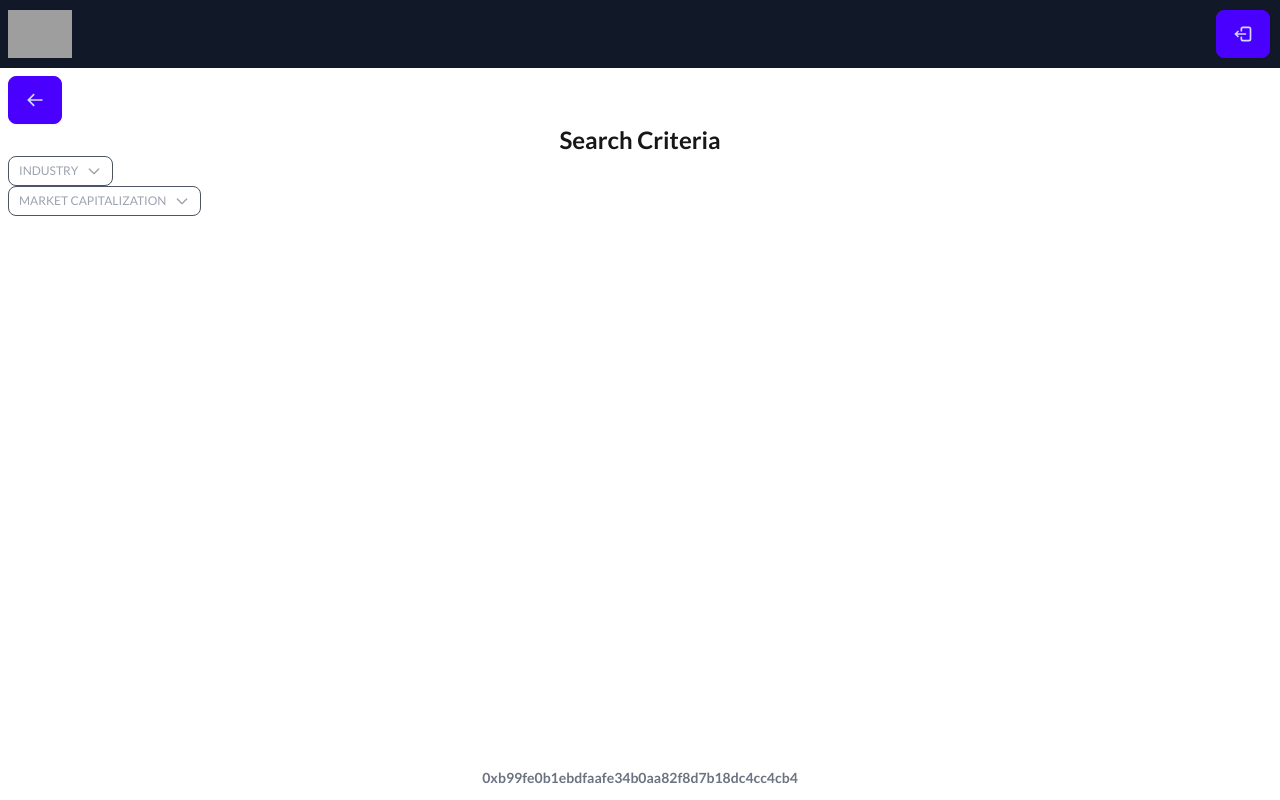
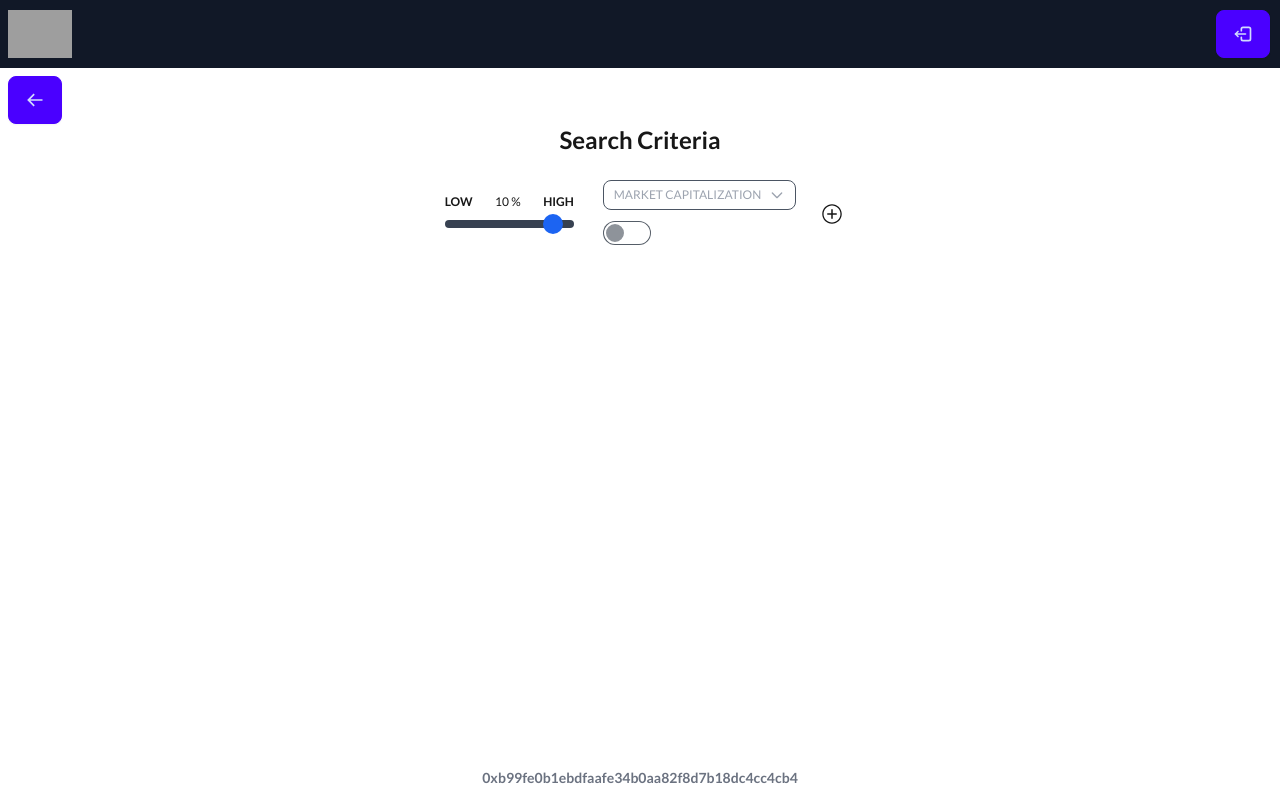
Before and after one commit to georgephilippas-ber/finance-fastapi-sqlmodel, a Next.js app in the folder nexus/: page /members/company/search-criteria in a window 1280 px wide. Built offline with nearby package versions, Linux system fonts and the light colour scheme; grey boxes are pictures that could not be loaded.

Commit message:
Initial commit

```diff
--- a/nexus/src/app/members/company/search-criteria/page.tsx
+++ b/nexus/src/app/members/company/search-criteria/page.tsx
@@ -2,7 +2,7 @@
 
 import Link from "next/link";
 import {BiArrowBack} from "react-icons/bi";
-import {GroupOptions, MetricOptions} from "@/schema/criterion-schema";
+import {Criterion} from "@/schema/criterion-schema";
 
 export default function ()
 {
@@ -14,11 +14,11 @@ export default function ()
                         <BiArrowBack className={"text-xl"}/>
                     </button>
                 </Link>
-                <p className={"text-2xl font-semibold text-center"}>
+                <p className={"text-2xl font-semibold text-center mb-4"}>
                     Search Criteria
                 </p>
-                <GroupOptions onSelect={console.log}/>
-                <MetricOptions onSelect={console.log}/>
+
+                <Criterion className={"mx-auto"}/>
             </div>
         </div>
     );
--- a/nexus/src/schema/criterion-schema.tsx
+++ b/nexus/src/schema/criterion-schema.tsx
@@ -1,5 +1,9 @@
-import {Dropdown} from "flowbite-react";
-import {useState} from "react";
+import {Dropdown, RangeSlider} from "flowbite-react";
+import {useEffect, useState} from "react";
+import {BsBuildingAdd} from "react-icons/bs";
+import {event} from "next/dist/build/output/log";
+import {AiOutlineUsergroupAdd} from "react-icons/ai";
+import {IoIosAddCircleOutline} from "react-icons/io";
 
 export type metric_direction_type = 'DESC' | 'ASC';
 
@@ -18,9 +22,13 @@ const metrics: metric_display_type = {
     'operating_profit_margin': 'operating profit margin'
 };
 
-export function MetricOptions({onSelect}: { onSelect?: (metric: metric_type) => void })
+export function MetricOptions({onSelect, defaultValue, color = "gray"}: {
+    defaultValue: metric_type;
+    onSelect?: (metric: metric_type) => void;
+    color?: string;
+})
 {
-    const [selection, setSelection] = useState<metric_type>("market_capitalization");
+    const [selection, setSelection] = useState<metric_type>(defaultValue);
 
     return (
         <Dropdown size={"xs"} color={"gray"} label={metrics[selection].toUpperCase()} dismissOnClick={true}>
@@ -53,12 +61,19 @@ const groups: group_display_type = {
     'country': 'country'
 };
 
-export function GroupOptions({onSelect}: { onSelect?: (group: group_type) => void })
+export function GroupOptions({onSelect, defaultValue, color = "gray", visible}: {
+    defaultValue: group_type;
+    onSelect?: (group: group_type) => void;
+    color?: string;
+    visible?: boolean;
+})
 {
-    const [selection, setSelection] = useState<group_type>("GICSIndustry");
+    const [selection, setSelection] = useState<group_type>(defaultValue);
 
     return (
-        <Dropdown size={"xs"} color={"gray"} label={groups[selection].toUpperCase()} dismissOnClick={true}>
+        <div className={visible ? "block" : "invisible"}>
+            <Dropdown size={"xs"} color={color} label={groups[selection].toUpperCase()}
+                      dismissOnClick={true}>
                 {Object.entries(groups).map(([key, value]) => <Dropdown.Item onClick={() =>
                 {
                     setSelection(key as group_type);
@@ -67,5 +82,70 @@ export function GroupOptions({onSelect}: { onSelect?: (group: group_type) => voi
                 }} className={"text-xs"}
                                                                              key={key}>{value.toUpperCase()}</Dropdown.Item>)}
             </Dropdown>
+        </div>
     );
 }
+
+const metric_defaultValue: metric_type = 'market_capitalization';
+const group_defaultValue: group_type = 'GICSIndustry';
+
+export function Criterion({onChange, className}: {
+    onChange?: (criterion: criterion_type) => void;
+    className?: string
+})
+{
+    const [sliderValue, setSliderValue] = useState<number>(10);
+    const [currentGroup, setCurrentGroup] = useState<group_type>(group_defaultValue);
+    const [groupEnabled, setGroupEnabled] = useState<boolean>(false);
+    const [metric, setMetric] = useState<metric_type>(metric_defaultValue);
+
+    const [metricDirection, setMetricDirection] = useState<metric_direction_type>('DESC');
+
+    function onAdd()
+    {
+        const criterion: criterion_type = {
+            metric,
+            metric_direction: metricDirection,
+            groups: [[groupEnabled ? currentGroup : null, sliderValue]]
+        };
+
+        onChange?.(criterion);
+
+        console.table(criterion);
+    }
+
+    return (
+        <div className={["flex items-center gap-4 w-fit", className || ""].join(" ").trim()}>
+            <div className={"flex flex-row gap-3 items-center"}>
+                <div className={"flex flex-col items-center border border-white rounded-lg p-2"}
+                     onClick={v => setMetricDirection(metricDirection === "DESC" ? "ASC" : "DESC")}>
+                    <div className={"w-full flex justify-between items-center text-xs"}>
+                        <div className={"font-semibold"}>
+                            LOW
+                        </div>
+                        <div className={"text-xs"}>
+                            {sliderValue} %
+                        </div>
+                        <div className={"font-semibold"}>
+                            HIGH
+                        </div>
+                    </div>
+                    <RangeSlider dir={metricDirection == "DESC" ? "rtl" : "ltr"} value={sliderValue}
+                                 onChange={event => setSliderValue(parseInt(event.target.value))}
+                                 color={"red"}
+                                 id="default-range"/>
+                </div>
+                <div className={"flex flex-col items-start gap-2 p-2"}>
+                    <MetricOptions onSelect={metric1 => setMetric(metric1)} defaultValue={metric_defaultValue}/>
+                    <div className={"w-full flex flex-row gap-2 justify-between items-center"}>
+                        <input type="checkbox" className="toggle" value={groupEnabled ? "1" : "0"}
+                               onChange={event => setGroupEnabled(event.target.checked)}/>
+                        <GroupOptions onSelect={group => setCurrentGroup(group)} visible={groupEnabled}
+                                      defaultValue={group_defaultValue}/>
+                    </div>
+                </div>
+            </div>
+            <IoIosAddCircleOutline onClick={event1 => onAdd()} className={"text-2xl cursor-pointer"}/>
+        </div>
+    )
+}
```
Lines whose indentation alone changed are shown as unchanged.
